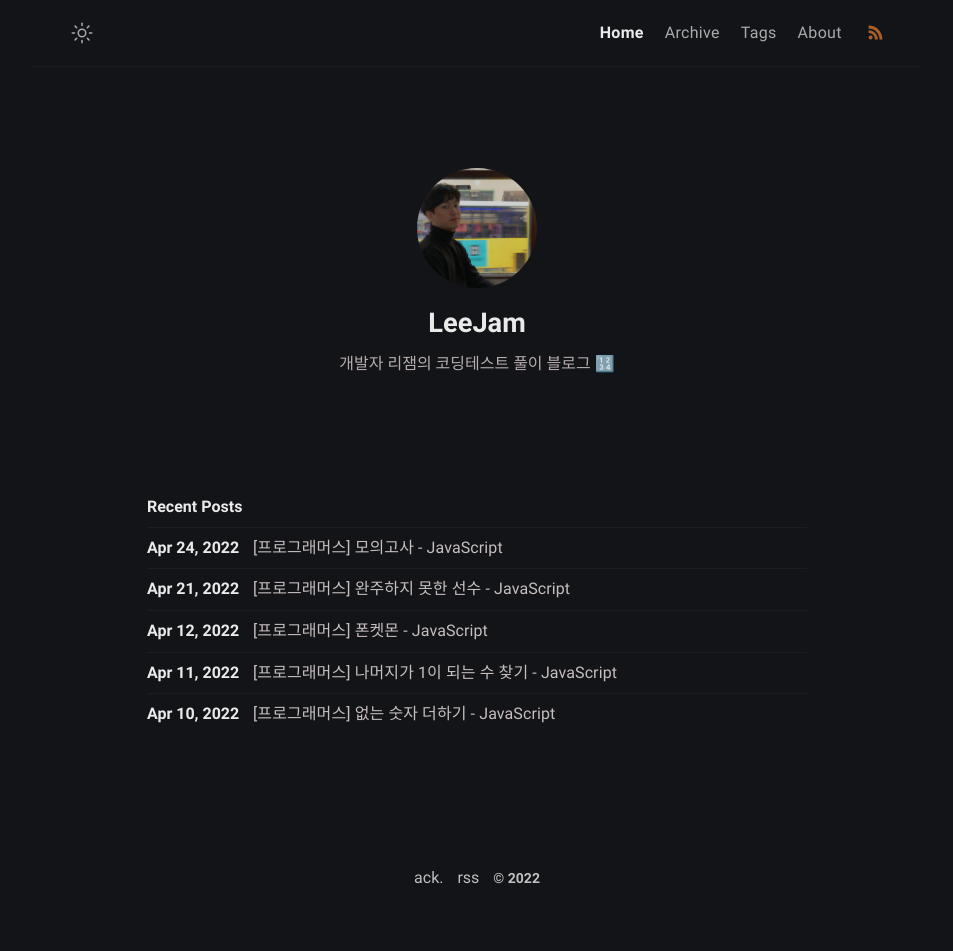
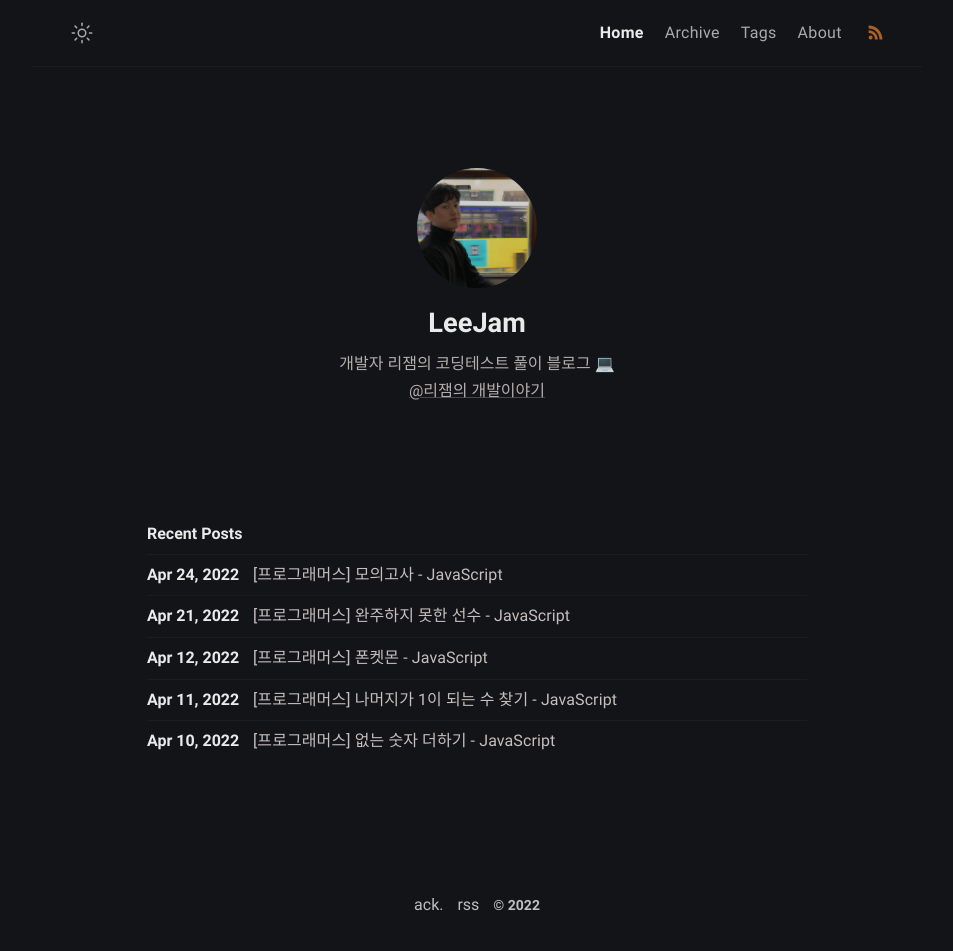
Before and after one commit to LeeJams/LeeJams.github.io, a Jekyll site: the page built from index.md, in a window 1280 px wide. Shown: the whole page, without its empty margins (163-1116 px from the left). Built offline with Jekyll 4.4.1, drawn with Linux system fonts in a browser that asks for light colours; before the commit the page ends 924 px from its top, so only the background shows below that.

```diff
--- a/_config.yml
+++ b/_config.yml
@@ -1,7 +1,7 @@
 # Site settings
 title: LeeJam's Coding # site title
 description: >- # site description
-  개발자 리잼의 코딩테스트 풀이 블로그 🔢
+  개발자 리잼의 코딩테스트 풀이 블로그 💻
   <a href="https://github.com/LeeJams" target="_blank" rel="noopener">@github</a>.
 lang: ko # default lang
 timezone: Asia/Seoul # set your timezone
@@ -14,7 +14,8 @@ mode: dark # default theme "dark" | "light"
 author:
   name: LeeJam # author name
   bio: >- # tell to the world
-    개발자 리잼의 코딩테스트 풀이 블로그 🔢
+    개발자 리잼의 코딩테스트 풀이 블로그 💻<br />
+    <a href="https://leejam.tistory.com/" target="_blank" rel="noopener">@리잼의 개발이야기</a>
   username: LeeJam # general username
   # username2: DongUk # general username
   github: LeeJams # github username
```
Also changed, not shown: about.md (+3 -2 lines).
